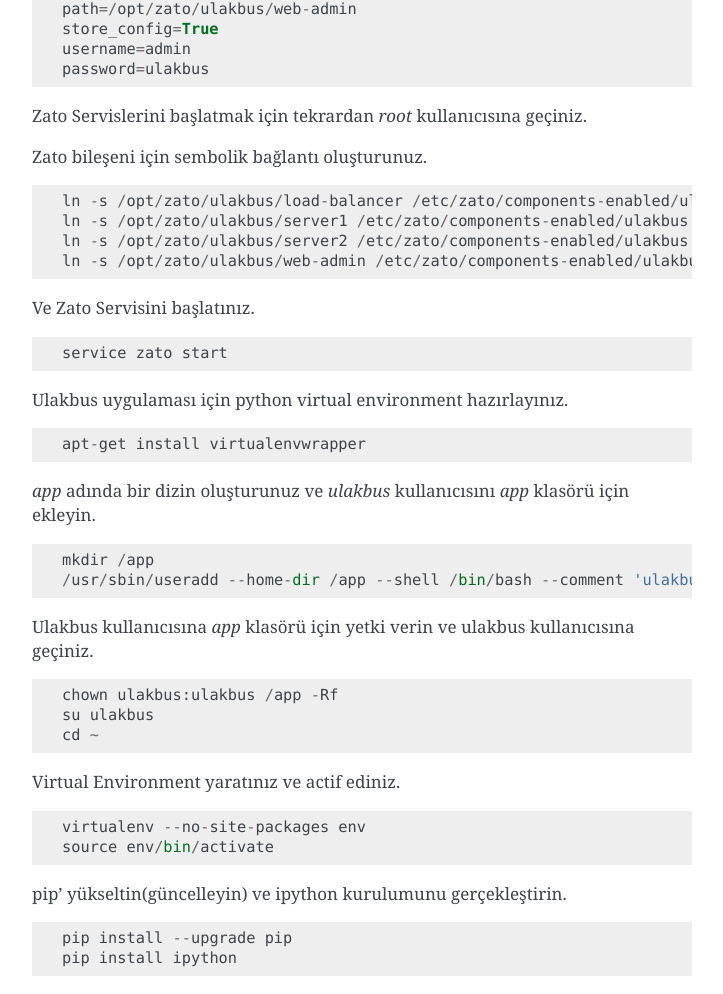
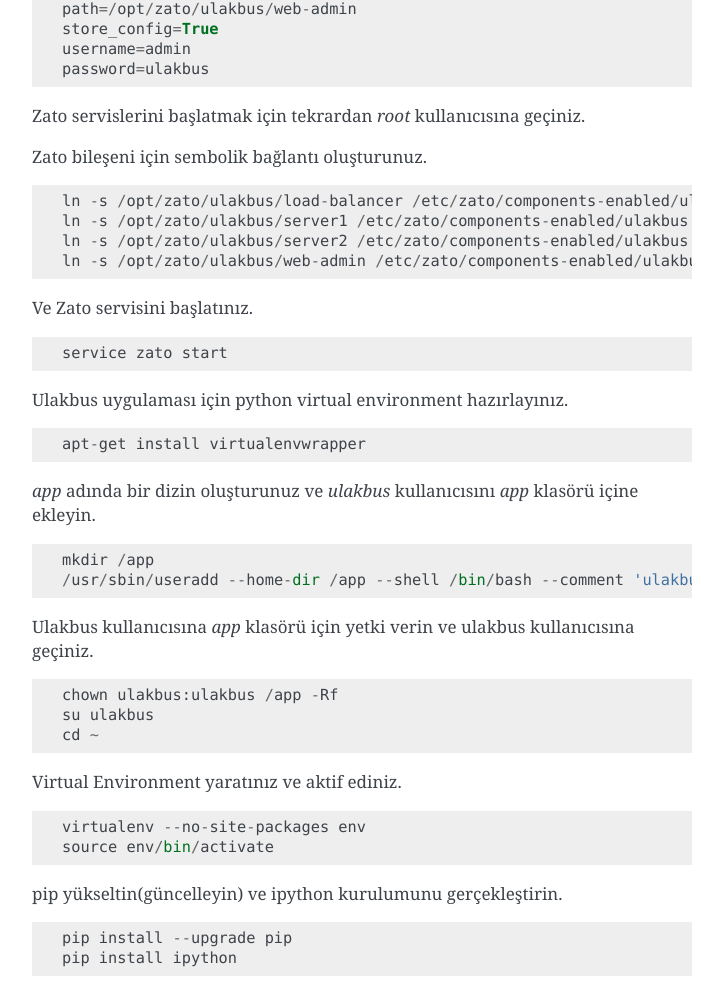
Before and after one commit to zetaops/ulakbus.org, a Sphinx documentation site: the page built from source/development_environment_setup.rst, in a window 1280 px wide and 1400 px high, scrolled down 2165 px. Shown: the part 156-1150 px from the top of the window, without its empty margins (388-1111 px from the left). Built offline with Sphinx 7.4.7, drawn with Linux system fonts in a browser that asks for light colours; some of the changed text lies outside the part shown.

Commit message:
yazım hataları duzeltildi

```diff
--- a/source/development_environment_setup.rst
+++ b/source/development_environment_setup.rst
@@ -149,7 +149,7 @@
     password=ulakbus
 
 
-Zato Servislerini başlatmak için tekrardan *root* kullanıcısına geçiniz.
+Zato servislerini başlatmak için tekrardan *root* kullanıcısına geçiniz.
 
 Zato bileşeni için sembolik bağlantı oluşturunuz.
 
@@ -162,7 +162,7 @@
 
 
 
-Ve Zato Servisini başlatınız.
+Ve Zato servisini başlatınız.
 
 ::
 
@@ -176,7 +176,7 @@
     apt-get install virtualenvwrapper
 
 
-*app* adında bir dizin oluşturunuz ve *ulakbus* kullanıcısını *app* klasörü için ekleyin.
+*app* adında bir dizin oluşturunuz ve *ulakbus* kullanıcısını *app* klasörü içine ekleyin.
 
 
 ::
@@ -193,14 +193,14 @@
     su ulakbus
     cd ~
 
-Virtual Environment yaratınız ve actif ediniz.
+Virtual Environment yaratınız ve aktif ediniz.
 
 ::
 
     virtualenv --no-site-packages env
     source env/bin/activate
 
-pip' yükseltin(güncelleyin) ve ipython kurulumunu gerçekleştirin.
+pip yükseltin(güncelleyin) ve ipython kurulumunu gerçekleştirin.
 
 ::
 
```
Also changed, not shown: other parts of source/development_environment_setup.rst (+1 -1 lines).
